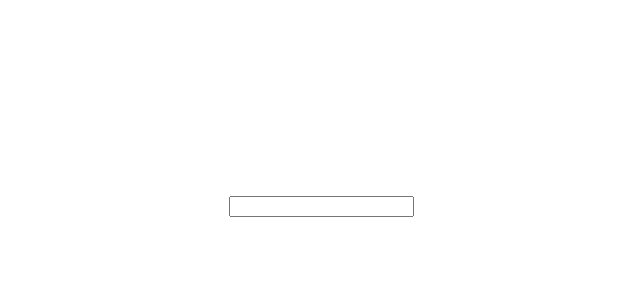
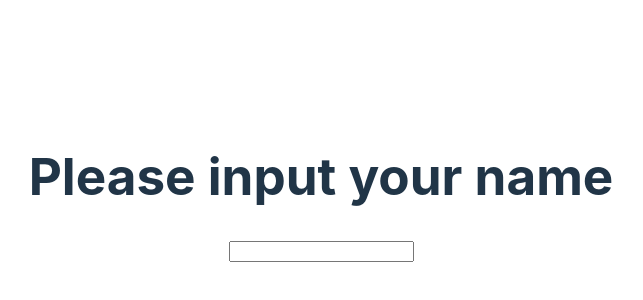
Before and after one commit to crasite/vue-front-teach, a Vue app: page / in a window 1280 px wide. Shown: the part 212-512 px from the top of the page, without its empty margins (319-962 px from the left). Built offline with nearby package versions, Linux system fonts and the light colour scheme.

Commit message:
@click event

```diff
--- a/src/App.vue
+++ b/src/App.vue
@@ -8,10 +8,16 @@ const helloTxt = computed(() => {
     return "";
   }
 });
+const shouldShow = computed(() => txt.value.length > 0);
+const alertWelcome = () => {
+  alert("Welcome");
+};
 </script>
 
 <template>
-  <h1>{{ helloTxt }}</h1>
+  <h1 v-if="shouldShow">Welcome</h1>
+  <h1 v-else-if="!shouldShow">Please input your name</h1>
+  <h1 @click="() => alertWelcome()">{{ helloTxt }}</h1>
   <input type="text" v-model="txt" />
 </template>
 
```
